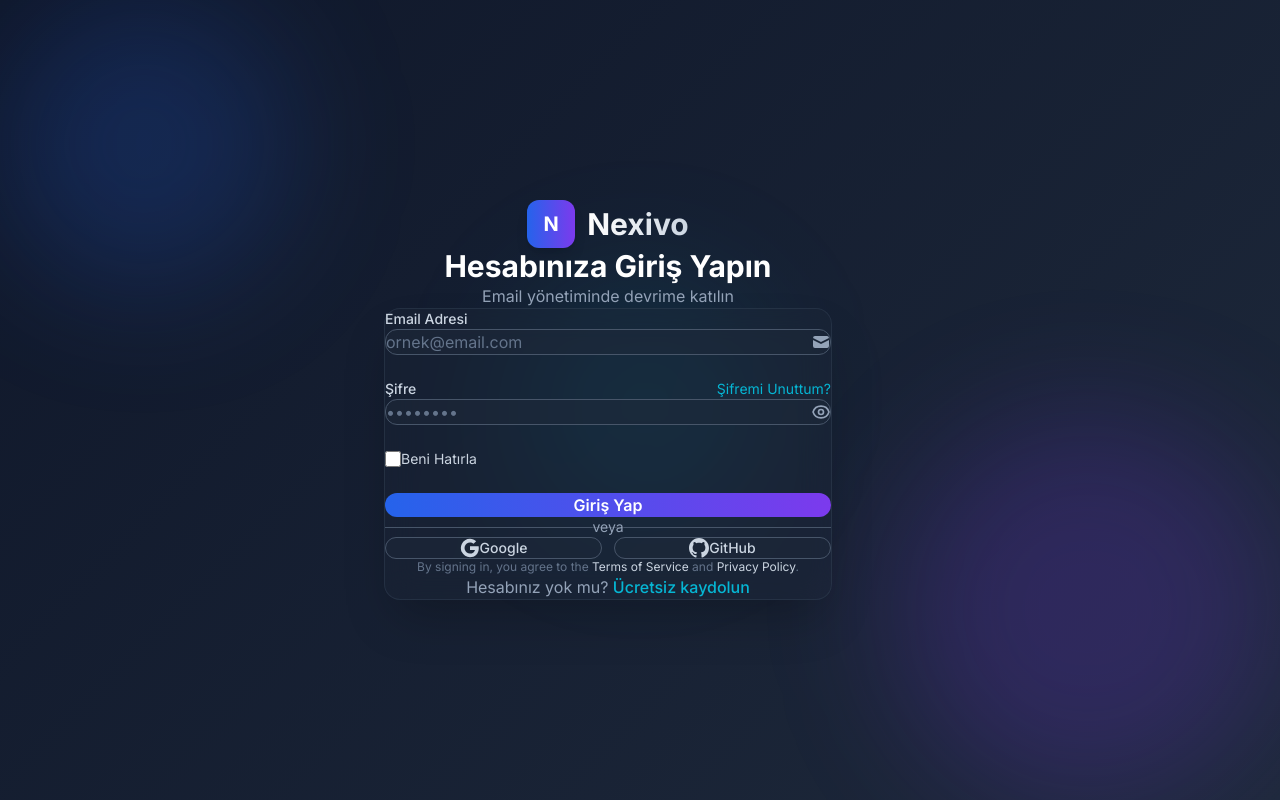
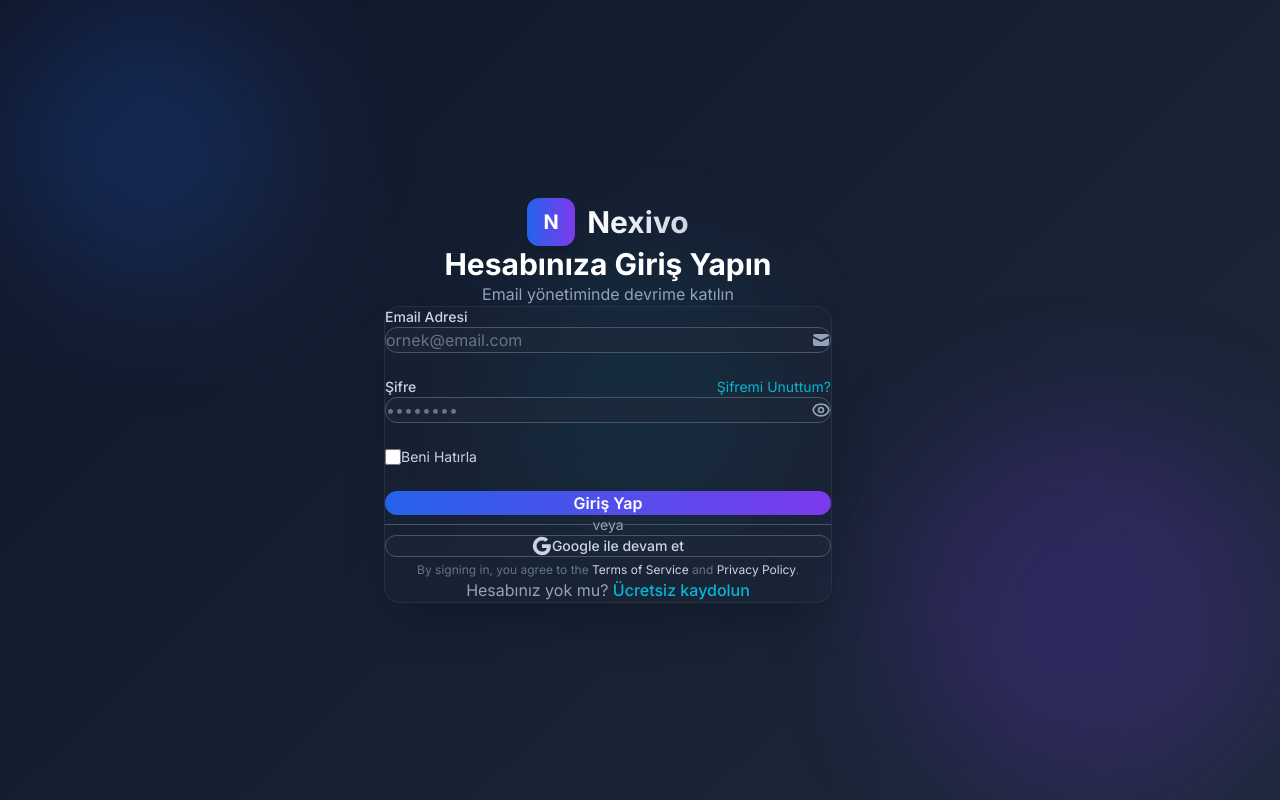
Before and after one commit to Dazai2007/Inbox_detox, a React (Vite) app in the folder frontend/: page /login in a window 1280 px wide. Built offline with nearby package versions, Linux system fonts and the light colour scheme; no server answers.

Commit message:
chore(auth): remove GitHub social login; keep Google only

```diff
--- a/frontend/src/components/auth/Login.tsx
+++ b/frontend/src/components/auth/Login.tsx
@@ -97,7 +97,7 @@
     }
   }
 
-  const handleSocialLogin = (provider: 'google' | 'github') => {
+  const handleSocialLogin = (provider: 'google') => {
     // TODO: integrate provider-based auth when backend supports it
     console.info(`${provider} ile giriş yapılıyor...`)
   }
@@ -230,7 +230,7 @@
             </div>
           </div>
 
-          <div className="mt-4 grid grid-cols-2 gap-3">
+          <div className="mt-4">
             <button
               type="button"
               onClick={() => handleSocialLogin('google')}
@@ -242,17 +242,7 @@
                 <path fill="currentColor" d="M5.84 14.09c-.22-.66-.35-1.36-.35-2.09s.13-1.43.35-2.09V7.07H2.18C1.43 8.55 1 10.22 1 12s.43 3.45 1.18 4.93l2.85-2.22.81-.62z" />
                 <path fill="currentColor" d="M12 5.38c1.62 0 3.06.56 4.21 1.64l3.15-3.15C17.45 2.09 14.97 1 12 1 7.7 1 3.99 3.47 2.18 7.07l3.66 2.84c.87-2.6 3.3-4.53 6.16-4.53z" />
               </svg>
-              Google
-            </button>
-            <button
-              type="button"
-              onClick={() => handleSocialLogin('github')}
-              className="inline-flex w-full items-center justify-center rounded-xl border border-slate-600 bg-slate-800/50 px-4 py-2 text-sm font-medium text-slate-300 transition-all duration-200 hover:bg-slate-700/50"
-            >
-              <svg className="mr-2 h-5 w-5" fill="currentColor" viewBox="0 0 24 24">
-                <path d="M12 0c-6.626 0-12 5.373-12 12 0 5.302 3.438 9.8 8.207 11.387.599.111.793-.261.793-.577v-2.234c-3.338.726-4.033-1.416-4.033-1.416-.546-1.387-1.333-1.756-1.333-1.756-1.089-.745.083-.729.083-.729 1.205.084 1.839 1.237 1.839 1.237 1.07 1.834 2.807 1.304 3.492.997.107-.775.418-1.305.762-1.604-2.665-.305-5.467-1.334-5.467-5.931 0-1.311.469-2.381 1.236-3.221-.124-.303-.535-1.524.117-3.176 0 0 1.008-.322 3.301 1.23.957-.266 1.983-.399 3.003-.404 1.02.005 2.047.138 3.006.404 2.291-1.552 3.297-1.23 3.297-1.23.653 1.653.242 2.874.118 3.176.77.84 1.235 1.911 1.235 3.221 0 4.609-2.807 5.624-5.479 5.921.43.372.823 1.102.823 2.222v3.293c0 .319.192.694.801.576 4.765-1.589 8.199-6.086 8.199-11.386 0-6.627-5.373-12-12-12z" />
-              </svg>
-              GitHub
+              Google ile devam et
             </button>
           </div>
         </div>
```
